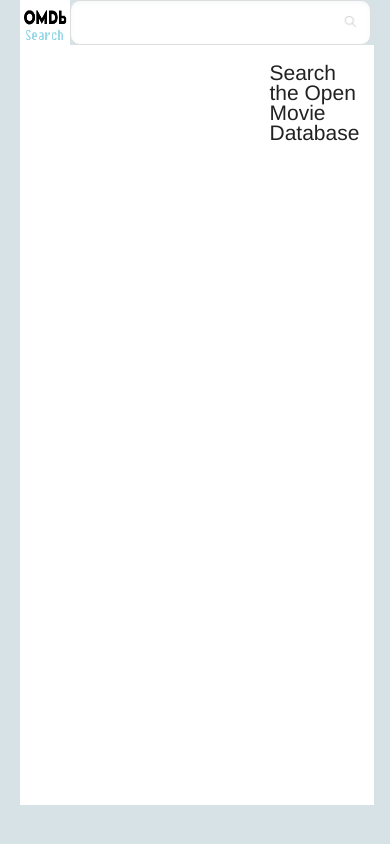
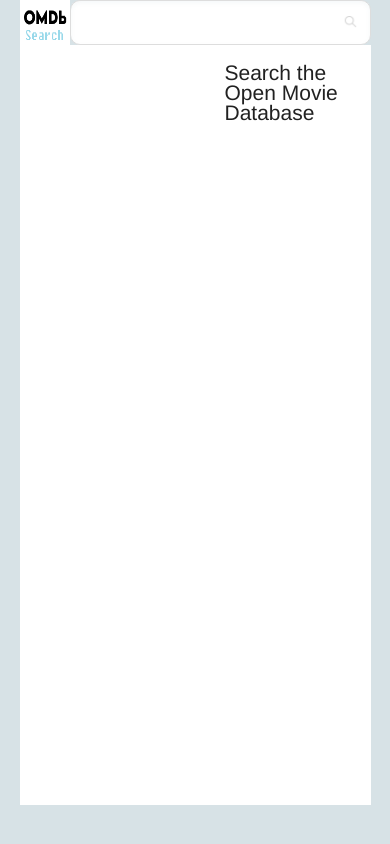
Before and after one commit to jakehowlett93/movie-search, a React (Create React App) app: page / in a window 390 px wide. Built offline with nearby package versions, Linux system fonts and the light colour scheme.

Commit message:
small tweak for mobile

```diff
--- a/src/components/app.css
+++ b/src/components/app.css
@@ -37,7 +37,7 @@
 }
 
 .details-container {
-    padding: 5% 15px 0 50px;
+    padding: 5% 5px 0 5px;
     font-size: 1.5em;
     font-family: Helvetica, sans-serif, Arial;
     background-color: white;
```
